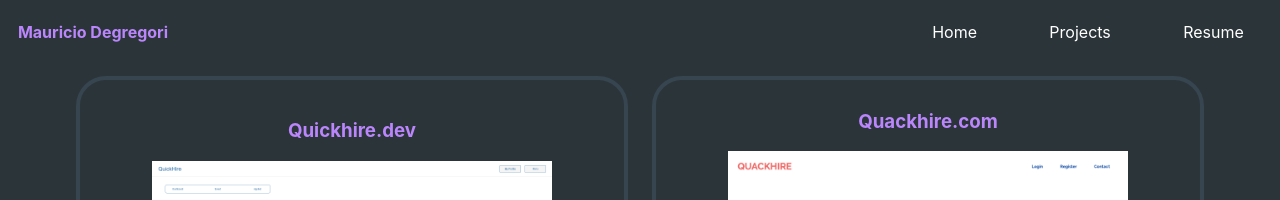
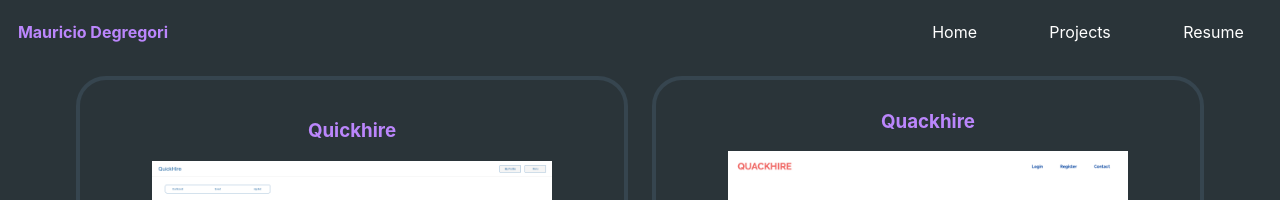
Before and after one commit to mdegregori1/Mauricio-Portfolio, a React (Create React App) app: page /Projects in a window 1280 px wide. Shown: the top 200 px of the page. Built offline with nearby package versions, Linux system fonts and the light colour scheme.

Commit message:
changed titles

```diff
--- a/src/components/CodingProjects.jsx
+++ b/src/components/CodingProjects.jsx
@@ -40,7 +40,7 @@ export const CodingProjects = () => {
         <AllProjects>
             <Pair>
                 <Project>
-                    <Name>Quickhire.dev</Name>
+                    <Name>Quickhire</Name>
                     <Zoom>
                         <ProjectImage src={Quick}/>
                     </Zoom>
@@ -60,7 +60,7 @@ export const CodingProjects = () => {
                     </ButtonDiv>
                 </Project>
                 <Project>
-                    <Name>Quackhire.com</Name>
+                    <Name>Quackhire</Name>
                     <Zoom>
                         <ProjectImage src={Quack}/>
                     </Zoom>
```
